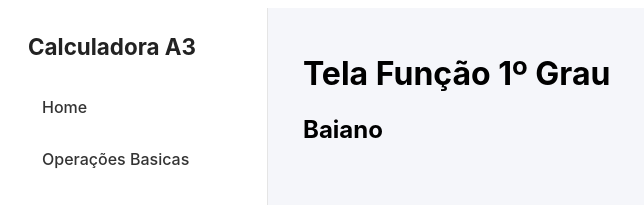
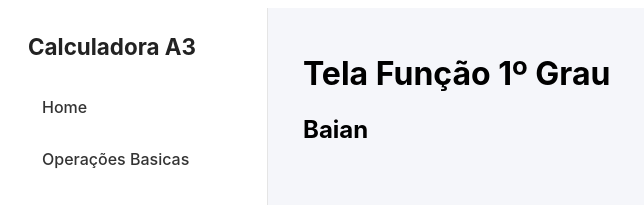
Before and after one commit to LucasManoel1337/CalculadoraA3, an Angular app: page /funcao-1 in a window 1280 px wide. Shown: the top 205 px of the page, without its empty margins (0-644 px from the left). Built offline with nearby package versions, Linux system fonts and the light colour scheme.

Commit message:
Teste commit 02
AGORA VAI

```diff
--- a/src/app/features/funcao-1/pages/funcao-1.page.html
+++ b/src/app/features/funcao-1/pages/funcao-1.page.html
@@ -1,3 +1,3 @@
 <h1>Tela Função 1º Grau</h1>
 
-<h2>Baiano</h2>
+<h2>Baian</h2>
```
